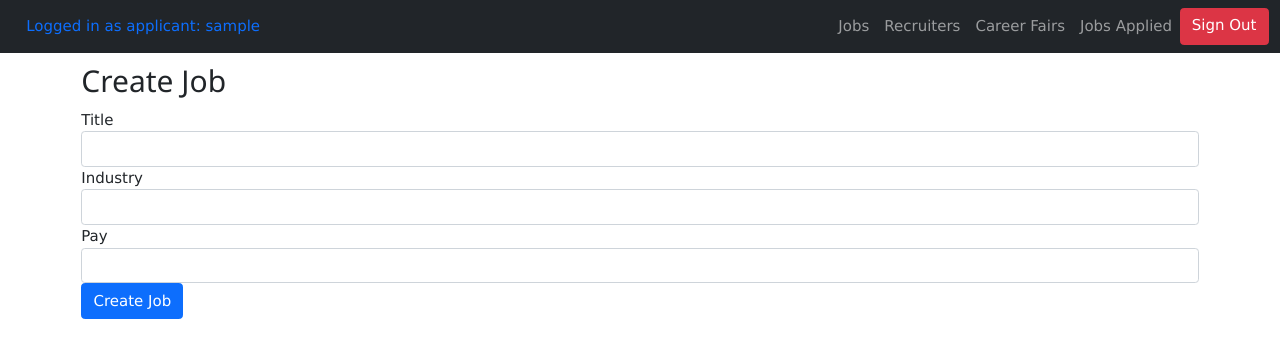
After one commit to 2020ayao/CareerFairDB, a PHP site: page /createjob.php in a window 1280 px wide. The commit adds this page. Shown: the top 358 px of the page. Run offline with PHP 8.4, Linux system fonts and the light colour scheme; a user stored in the database is signed in; tables that the repository leaves empty or names only in its code hold one stand-in row (values such as "Sample post"); a stand-in replaces the project's code that opens the database connection.

Commit message:
Companies can now create job postings

```diff
--- /dev/null
+++ b/createjob-db.php
@@ -0,0 +1,31 @@
+<?php
+function getCompanyName($companyId)
+{
+    global $db;
+    $query = "SELECT name FROM Company WHERE companyID = :companyID";
+    $statement = $db->prepare($query);
+    $statement->bindParam(':companyID', $companyId);
+    $statement->execute();
+    $result = $statement->fetch(PDO::FETCH_ASSOC);
+    $statement->closeCursor();
+
+    // Return the company name
+    return $result['name'];
+}
+
+function createJob($title, $industry, $pay, $company)
+{
+    global $db;
+    $query = "insert into Job (title, industry, pay, company) values (:title, :industry, :pay, :company)";
+
+    $statement = $db->prepare($query);
+    $statement->bindValue(':title', $title);
+    $statement->bindValue(':industry', $industry);
+    $statement->bindValue(':pay', $pay);
+    $statement->bindValue(':company', $company);
+    $success = $statement->execute();
+    $statement->closeCursor();
+
+    return $success;
+}
+?>
--- /dev/null
+++ b/createjob.php
@@ -0,0 +1,117 @@
+<?php
+require("connect-db.php");
+require("createjob-db.php");
+
+// Starting the session, to use and
+// store data in the session variable
+session_start();
+
+// If the session variable is empty, this
+// means the user is yet to log in
+// The user will be sent to 'login.php' page
+// to allow the user to log in
+if (!isset($_SESSION['user_id'])) {
+  $_SESSION['msg'] = "You have to log in first";
+  header('location: login.php');
+}
+
+// Logout button will destroy the session, and
+// will unset the session variables
+// The user will be headed to 'login.php'
+// after logging out
+if (isset($_GET['logout'])) {
+  session_destroy();
+  unset($_SESSION['user_id']);
+  header("location: login.php");
+}
+
+
+
+// Assuming you have a user_type in your session variable
+$companyID = isset($_SESSION['user_id']) ? $_SESSION['user_id'] : '';
+
+// Retrieve the name of the company based on user_id
+$companyName = getCompanyName($companyID);
+
+$title = $industry = $pay = "";
+$title_err = $industry_err = $pay_err = "";
+
+if ($_SERVER["REQUEST_METHOD"] == "POST") {
+    // Validate title
+    if (empty(trim($_POST["title"]))) {
+        $title_err = "Please enter the job title.";
+    } else {
+        $title = trim($_POST["title"]);
+    }
+
+    // Validate industry
+    if (empty(trim($_POST["industry"]))) {
+        $industry_err = "Please enter the industry.";
+    } else {
+        $industry = trim($_POST["industry"]);
+    }
+
+    // Validate pay
+    if (empty(trim($_POST["pay"]))) {
+        $pay_err = "Please enter the pay for the job.";
+    } else {
+        $pay = trim($_POST["pay"]);
+    }
+
+    if (!empty($_POST['createBtn'])) {
+        $success = createJob($title, $industry, $pay, $companyName);
+        if ($success) {
+            // Redirect to jobpostings.php
+            header("location: jobpostings.php");
+            exit();
+        }
+    }
+}
+?>
+
+<!DOCTYPE html>
+<html lang="en">
+
+<head>
+  <meta charset="UTF-8">
+  <meta name="viewport" content="width=device-width, initial-scale=1">
+  <meta name="author" content="your name">
+  <meta name="description" content="include some description about your page">
+  <title>Recruiters</title>
+  <link href="https://cdn.jsdelivr.net/npm/bootstrap@5.1.3/dist/css/bootstrap.min.css" rel="stylesheet" integrity="sha384-1BmE4kWBq78iYhFldvKuhfTAU6auU8tT94WrHftjDbrCEXSU1oBoqyl2QvZ6jIW3" crossorigin="anonymous">
+  <link rel="stylesheet" href="https://www.w3schools.com/w3css/4/w3.css">
+  <link rel="icon" type="image/png" href="http://www.cs.virginia.edu/~up3f/cs4750/images/db-icon.png" />
+</head>
+
+<body>
+<?php include("header.php"); ?>
+    <div class="container">
+        <h2>Create Job</h2>
+        <form action="<?php echo htmlspecialchars($_SERVER["PHP_SELF"]); ?>" method="post">
+            <div class="form-group">
+                <label>Title</label>
+                <input type="text" name="title" class="form-control <?php echo (!empty($title_err)) ? 'is-invalid' : ''; ?>"
+                    value="<?php echo $title; ?>">
+                <span class="invalid-feedback"><?php echo $title_err; ?></span>
+            </div>
+            <div class="form-group">
+                <label>Industry</label>
+                <input type="text" name="industry"
+                    class="form-control <?php echo (!empty($industry_err)) ? 'is-invalid' : ''; ?>"
+                    value="<?php echo $industry; ?>">
+                <span class="invalid-feedback"><?php echo $industry_err; ?></span>
+            </div>
+            <div class="form-group">
+                <label>Pay</label>
+                <input type="text" name="pay" class="form-control <?php echo (!empty($pay_err)) ? 'is-invalid' : ''; ?>"
+                    value="<?php echo $pay; ?>">
+                <span class="invalid-feedback"><?php echo $pay_err; ?></span>
+            </div>
+            <div class="form-group">
+                <input type="submit" class="btn btn-primary" value="Create Job" name="createBtn">
+            </div>
+        </form>
+    </div>
+</body>
+
+</html>
--- a/header.php
+++ b/header.php
@@ -19,6 +19,7 @@ require("header-db.php");
       } else {
         echo '<span class="nav-link">Not logged in</span>';
       }
+
       ?>
       <button class="navbar-toggler" type="button" data-bs-toggle="collapse" data-bs-target="#collapsibleNavbar"
         aria-controls="collapsibleNavbar" aria-expanded="false" aria-label="Toggle navigation">
@@ -29,17 +30,36 @@ require("header-db.php");
           <li class="nav-item">
             <a class="nav-link" href="jobpostings.php">Jobs</a>
           </li>
-          <li class="nav-item">
-            <a class="nav-link" href="recruiter.php">Recruiters</a>
-          </li>
-          <li class="nav-item">
-            <a class="nav-link" href="career_fair.php">Career Fairs</a>
-          </li>
-          <li class="nav-item">
-            <a class="nav-link" href="applied.php">Jobs Applied</a>
-          </li>
+          <?php
+          // Conditionally show or hide "Recruiters" based on user type
+          if ($_SESSION['user_type'] === 'applicant' || $_SESSION['user_type'] === 'recruiter' || $_SESSION['user_type'] === 'company') {
+            echo '<li class="nav-item">
+                    <a class="nav-link" href="recruiter.php">Recruiters</a>
+                  </li>';
+          }
+
+          // Conditionally show or hide "Career Fairs" based on user type
+          if ($_SESSION['user_type'] === 'applicant' || $_SESSION['user_type'] === 'recruiter' || $_SESSION['user_type'] === 'company') {
+            echo '<li class="nav-item">
+                    <a class="nav-link" href="career_fair.php">Career Fairs</a>
+                  </li>';
+          }
+
+          // Conditionally show or hide "Jobs Applied" based on user type
+          if ($_SESSION['user_type'] === 'applicant') {
+            echo '<li class="nav-item">
+                    <a class="nav-link" href="applied.php">Jobs Applied</a>
+                  </li>';
+          }
+
+          if ($_SESSION['user_type'] === 'company') {
+            echo '<li class="nav-item">
+                    <a class="nav-link" href="createjob.php">Create Job Posting</a>
+                  </li>';
+          }
+          ?>
+
           <a href="logout.php" class="btn btn-danger ml-3">Sign Out</a>
-
         </ul>
       </div>
     </div>
```
